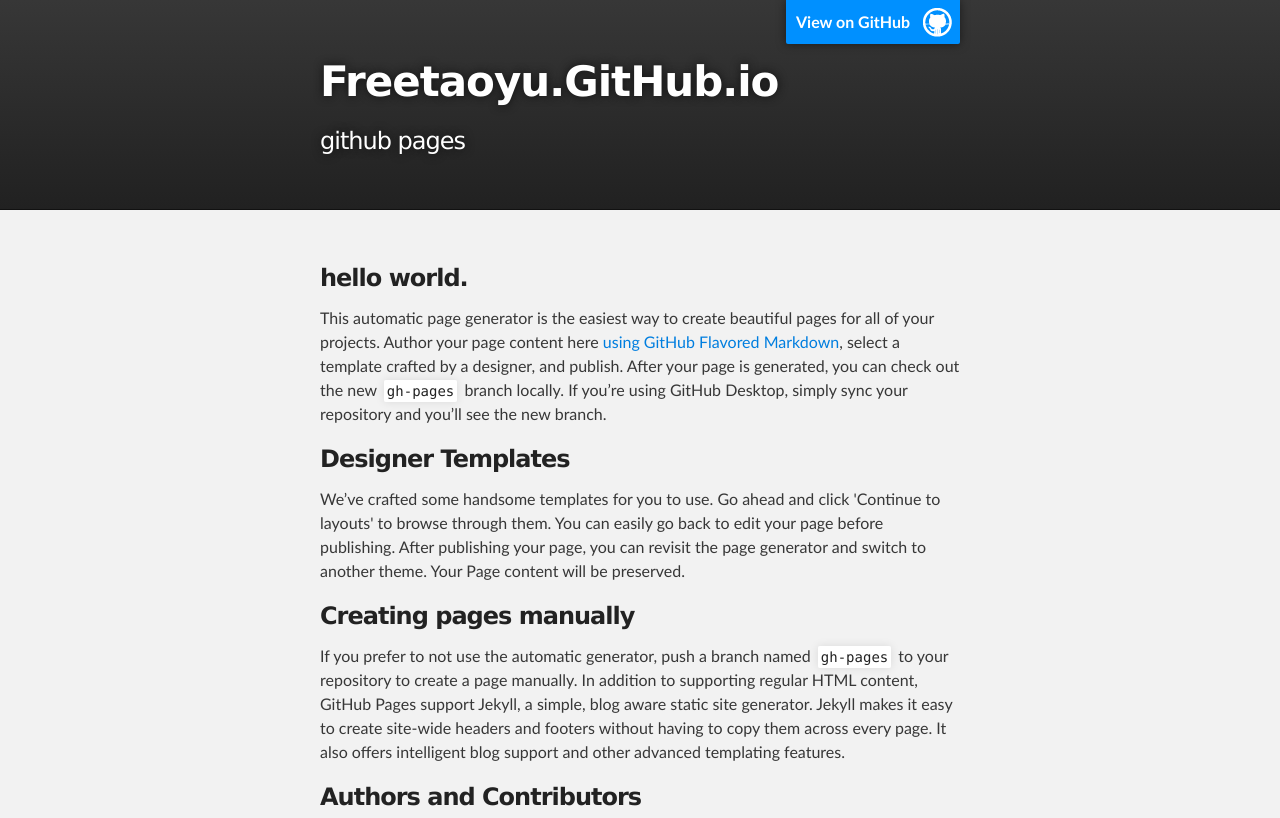
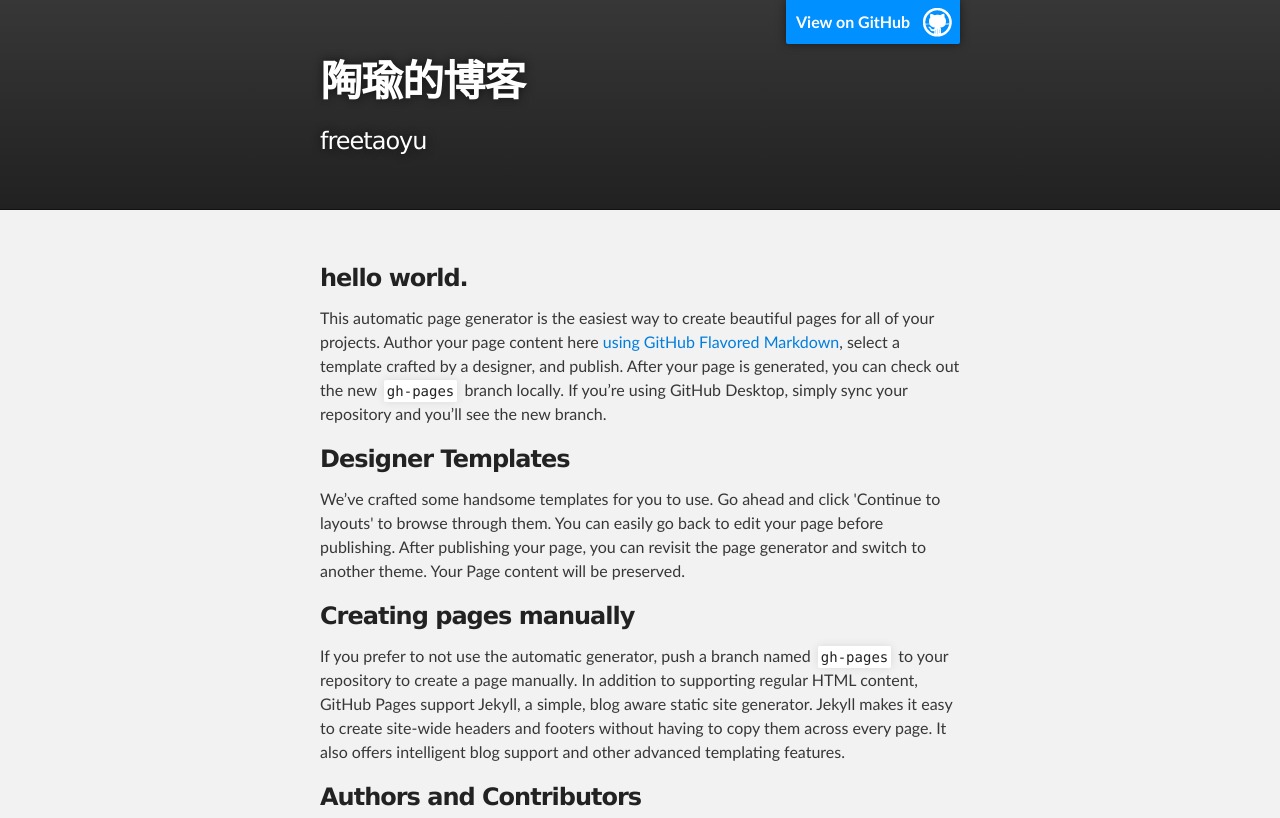
Before and after one commit to Freetaoyu/Freetaoyu.github.io, a plain HTML site: page index.html in a window 1280 px wide. Shown: the top 818 px of the page. Drawn offline with Linux system fonts and the light colour scheme.

Commit message:
Update index.html

```diff
--- a/index.html
+++ b/index.html
@@ -18,8 +18,8 @@
         <header class="inner">
           <a id="forkme_banner" href="https://github.com/Freetaoyu">View on GitHub</a>
 
-          <h1 id="project_title">Freetaoyu.GitHub.io</h1>
-          <h2 id="project_tagline">github pages</h2>
+          <h1 id="project_title">陶瑜的博客</h1>
+          <h2 id="project_tagline">freetaoyu</h2>
 
         </header>
     </div>
```
